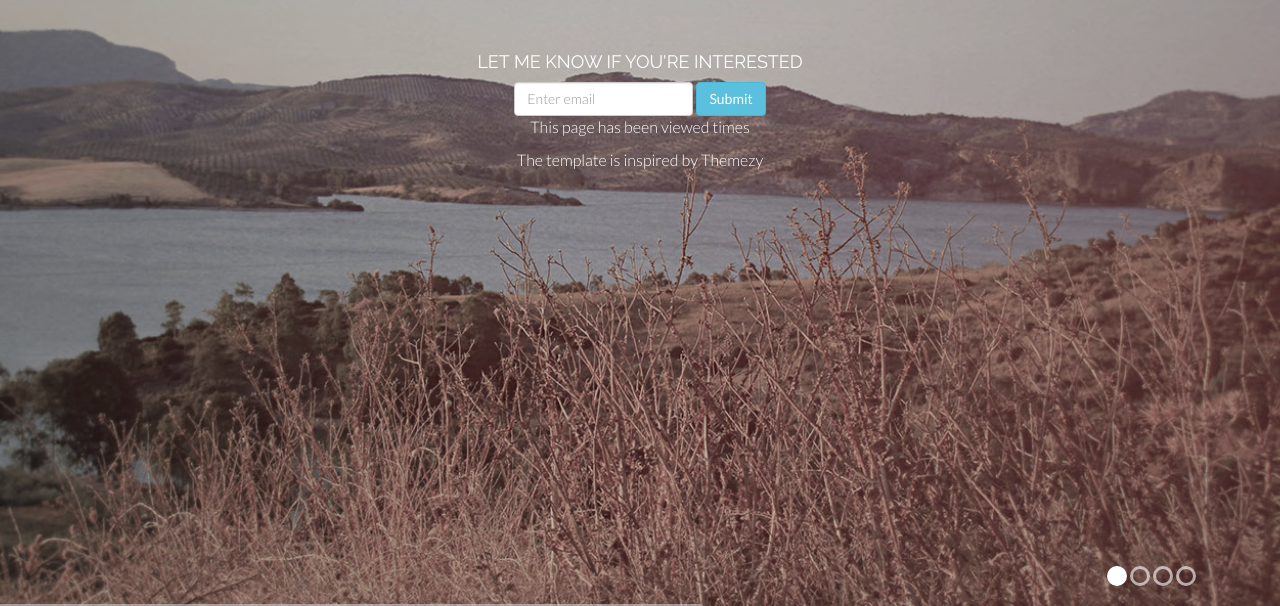
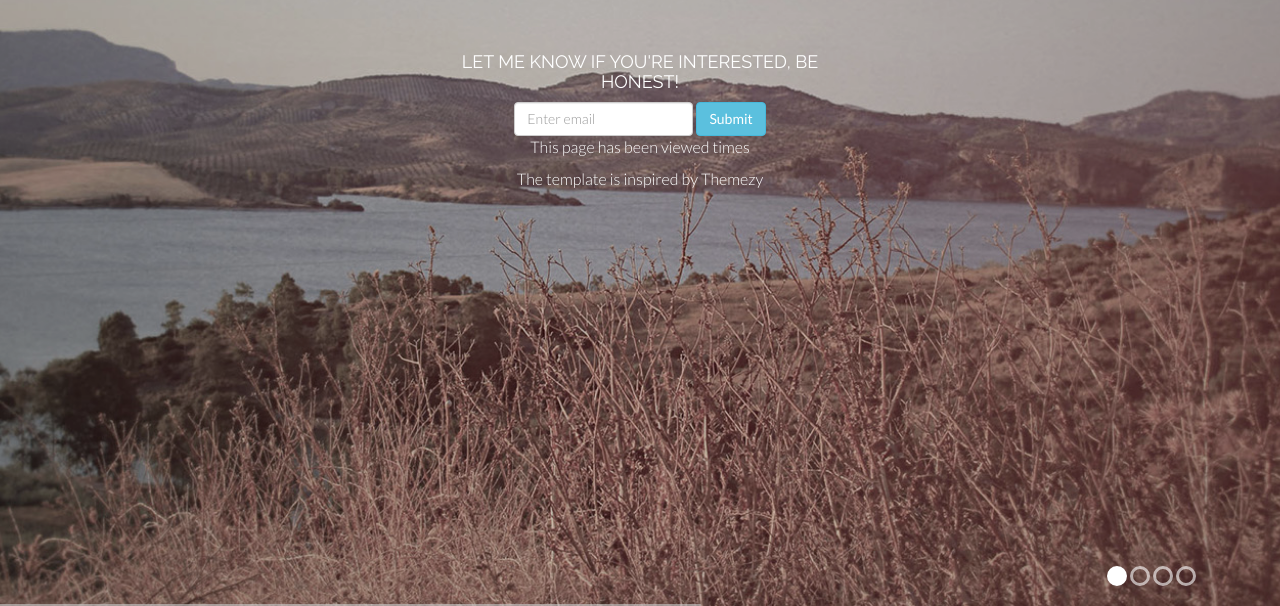
Before and after one commit to Sanjeedastrek/Resume-in-Azure, a plain HTML site: page frontend/index.html in a window 1280 px wide. Shown: the part 194-800 px from the top of the page. Drawn offline with nearby package versions, Linux system fonts and the light colour scheme; no server answers.

Commit message:
Header4 updated

```diff
--- a/frontend/index.html
+++ b/frontend/index.html
@@ -43,7 +43,7 @@
       </header>
 
       <div class="col-lg-4 col-lg-offset-4 mt centered">
-        <h4>LET ME KNOW IF YOU'RE INTERESTED</h4>
+        <h4>LET ME KNOW IF YOU'RE INTERESTED, BE HONEST!</h4>
         <form class="form-inline" role="form">
           <div class="form-group">
             <label class="sr-only" for="exampleInputEmail2">Email address</label>
```
